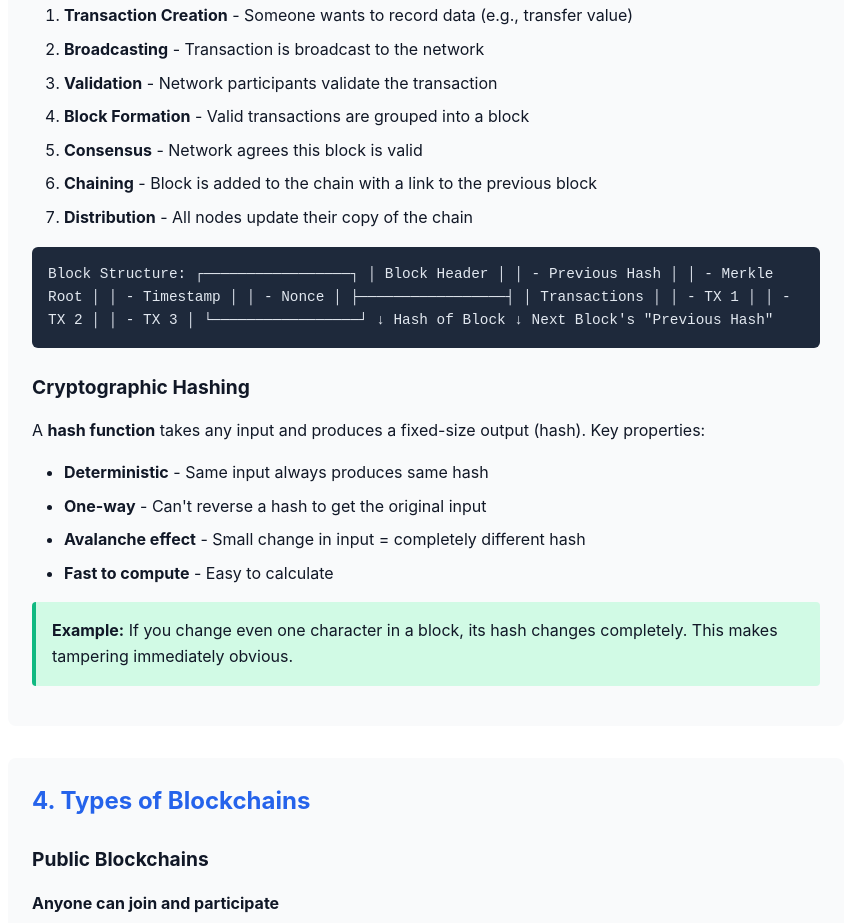
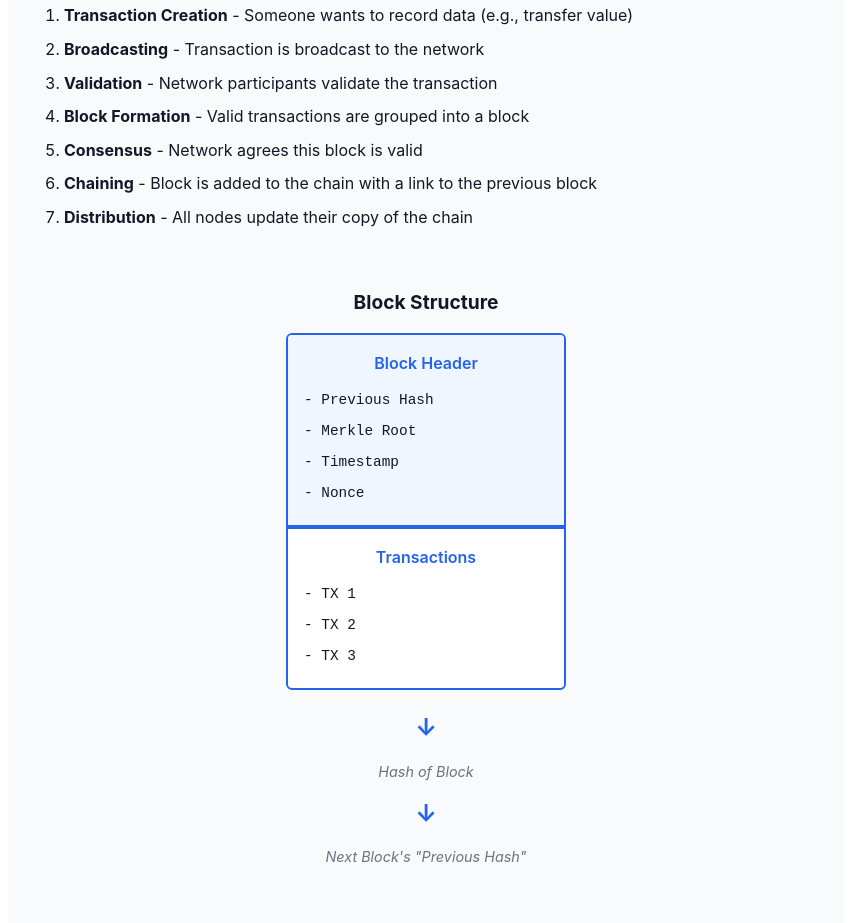
Before and after one commit to pprogrammingg/web3_modules, a plain HTML site: page basic/module-01-blockchain-fundamentals.html in a window 1280 px wide. Shown: the part 2357-3280 px from the top of the page, without its empty margins (214-1065 px from the left). Drawn offline with Linux system fonts and the light colour scheme.

Commit message:
fix: diagram

```diff
--- a/basic/module-01-blockchain-fundamentals.html
+++ b/basic/module-01-blockchain-fundamentals.html
@@ -106,25 +106,28 @@
                 <li><strong>Distribution</strong> - All nodes update their copy of the chain</li>
             </ol>
 
-            <div class="code-block">
-Block Structure:
-┌─────────────────┐
-│ Block Header    │
-│ - Previous Hash │
-│ - Merkle Root   │
-│ - Timestamp     │
-│ - Nonce         │
-├─────────────────┤
-│ Transactions    │
-│ - TX 1          │
-│ - TX 2          │
-│ - TX 3          │
-└─────────────────┘
-         ↓
-    Hash of Block
-         ↓
-    Next Block's
-    "Previous Hash"
+            <div class="block-diagram">
+                <h3 style="margin-top: 0; margin-bottom: 1rem; text-align: center;">Block Structure</h3>
+                <div class="diagram-block">
+                    <div class="block-header">
+                        <div class="block-title">Block Header</div>
+                        <div class="block-field">- Previous Hash</div>
+                        <div class="block-field">- Merkle Root</div>
+                        <div class="block-field">- Timestamp</div>
+                        <div class="block-field">- Nonce</div>
+                    </div>
+                    <div class="block-divider"></div>
+                    <div class="block-body">
+                        <div class="block-title">Transactions</div>
+                        <div class="block-field">- TX 1</div>
+                        <div class="block-field">- TX 2</div>
+                        <div class="block-field">- TX 3</div>
+                    </div>
+                </div>
+                <div class="diagram-arrow">↓</div>
+                <div class="diagram-label">Hash of Block</div>
+                <div class="diagram-arrow">↓</div>
+                <div class="diagram-label">Next Block's "Previous Hash"</div>
             </div>
 
             <h3>Cryptographic Hashing</h3>
--- a/shared/styles.css
+++ b/shared/styles.css
@@ -92,6 +92,68 @@ h3 { margin-top: 1.5rem; margin-bottom: 0.75rem; font-size: 1.2rem; }
 .warning { background: #fee2e2; border-left: 4px solid var(--danger); padding: 1rem; margin: 1rem 0; border-radius: 4px; }
 .success { background: #d1fae5; border-left: 4px solid var(--secondary); padding: 1rem; margin: 1rem 0; border-radius: 4px; }
 
+/* Block Diagram Styles */
+.block-diagram {
+    margin: 2rem 0;
+    padding: 1.5rem;
+    background: var(--bg2);
+    border-radius: 8px;
+    text-align: center;
+}
+
+.diagram-block {
+    display: inline-block;
+    border: 2px solid var(--primary);
+    border-radius: 6px;
+    background: var(--bg);
+    min-width: 280px;
+    margin: 0 auto;
+    overflow: hidden;
+}
+
+.block-header, .block-body {
+    padding: 1rem;
+}
+
+.block-header {
+    background: #eff6ff;
+    border-bottom: 2px solid var(--primary);
+}
+
+.block-divider {
+    height: 2px;
+    background: var(--primary);
+}
+
+.block-title {
+    font-weight: 600;
+    color: var(--primary);
+    margin-bottom: 0.5rem;
+    font-size: 1rem;
+}
+
+.block-field {
+    text-align: left;
+    padding: 0.25rem 0;
+    color: var(--text);
+    font-size: 0.9rem;
+    font-family: ui-monospace, monospace;
+}
+
+.diagram-arrow {
+    font-size: 1.5rem;
+    color: var(--primary);
+    margin: 0.75rem 0;
+    font-weight: bold;
+}
+
+.diagram-label {
+    color: var(--text2);
+    font-size: 0.9rem;
+    margin: 0.5rem 0;
+    font-style: italic;
+}
+
 ul, ol { margin: 1rem 0; padding-left: 2rem; }
 li { margin: 0.5rem 0; }
 p { margin: 1rem 0; }
```
